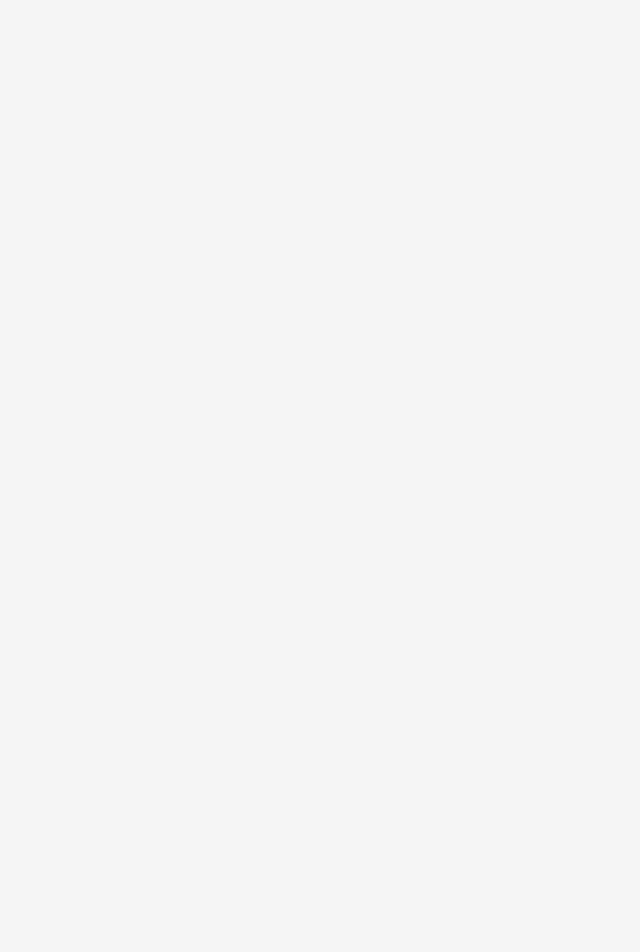
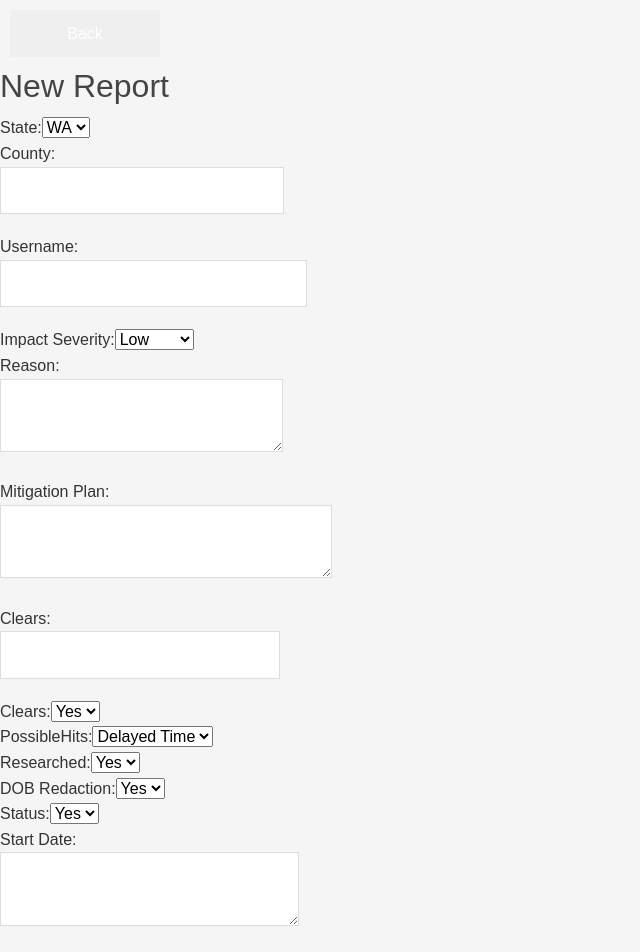
Before and after one commit to ethans2028/Calfus-Project, a React (Create React App) app in the folder client/: page /NewPage in a window 1280 px wide. Before the commit this address had no page. Shown: the top 952 px of the page, without its empty margins (0-640 px from the left). Before the commit the page ends 800 px from the top, so only its background shows below. Built offline with nearby package versions, Linux system fonts and the light colour scheme.

Commit message:
Added NewAnomalyPage and routing

```diff
--- a/client/src/App.jsx
+++ b/client/src/App.jsx
@@ -1,13 +1,12 @@
 import React from 'react';
 import {BrowserRouter as Router, Routes, Route} from "react-router-dom"
-import { Link } from 'react-router-dom';
 import AnomalyDetailPage from './routes/AnomalyDetailPage';
 import Login from './routes/Login';
-import NewAnomalyPage from './routes/NewAnomalyPage';
 import Cic from './routes/cic';
 import AuditPage from './routes/AuditPage';
 import EditPage from './routes/EditPage';
 import { AnomalyContextProvider } from './context/AnomalyContext';
+import NewPage from './routes/NewAnomalyPage'; // adjust the path as needed
 
 const App = () => {
   return (
@@ -18,8 +17,7 @@ const App = () => {
             <Route exact path="/" element={<Login/>}/>
             <Route exact path="/cic" element={<Cic/>}/>
             <Route exact path="/AnomalyDetailPage" element={<AnomalyDetailPage/>}/>
-            <Route exact path="/NewAnomalyPage" element={<NewAnomalyPage/>}/>
-            <Route exact path="/anomalies/:id/new" element={<NewAnomalyPage/>}/>
+            <Route exact path="/NewPage" element={<NewPage/>}/>
             <Route exact path="/anomalies/:id" element={<AnomalyDetailPage/>}/>
             <Route exact path="/anomalies/:id/changes" element={<AuditPage/>}/>
             <Route exact path="/anomalies/:id/edit" element={<EditPage/>}/>
--- a/client/src/routes/NewAnomalyPage.jsx
+++ b/client/src/routes/NewAnomalyPage.jsx
@@ -1,9 +1,185 @@
-import React from 'react'
+import React, { useEffect, useState } from 'react';
+import { BrowserRouter as Router, Routes, Route, Link, Navigate } from 'react-router-dom';
+import sampleData from '../sampleData.json';
+import '../global.css'; // Import the global CSS file
 
-const NewAnomalyPage = () => {
+const NewPage = () => {
+  const [redirect_home, setRedirect_home] = useState(false);
+  //open text
+  const [reason, setReason] = useState('');
+  const [county, setCounty] = useState('');
+  const [username, setUsername] = useState('');
+  const [extraLinks, setExtraLinks] = useState('');
+  const [mitigationPlan, setMitigationPlan] = useState('');
+  const [startDate, setStartDate] = useState('');
+  const [endDate, setEndDate] = useState('');
+
+
+  //drop down
+  const [state, setState] = useState('');
+  const [impactSeverity, setImpactSeverity] = useState('');
+  const [clears, setClears] = useState('');
+  const [possibleHits, setPossibleHits] = useState('');
+  const [researched, setResearched] = useState('');
+  const [dobRedaction, setDobRedaction] = useState('');
+  const [status, setStatus] = useState('');
+
+  const handleButtonClick_home = () => {
+    // Set redirect to true when the button is clicked
+    setRedirect_home(true);
+  };
+
+  const handleSubmit = () => {
+    // need to do more of submit logic and page switch
+    console.log('Form submitted!');
+  };
+
+  useEffect(() => {
+    document.title = 'Main Title'; // Set the title when the component mounts
+    return () => {
+      document.title = 'Default Title'; // Set the default title when the component unmounts
+    };
+  }, []);
+  if (redirect_home) {
+    return <Navigate to="/cic"/>;
+  }
+
   return (
-    <div>NewAnomalyPage</div>
-  )
-}
+    <div>
+        <button onClick={handleButtonClick_home}  style={{
+          margin: '10px',
+        }}>Back</button>
+      <h2>New Report</h2>
 
-export default NewAnomalyPage
+      <form onSubmit={handleSubmit}>
+
+      <label>
+          State:
+          <select value={state} onChange={(e) => setState(e.target.value)}>
+            <option value="Washington">WA</option>
+            <option value="Oregon">OR</option>
+            {/* Add more */}
+          </select>
+        </label>
+        <br />
+
+
+        <label>
+          County:
+          <input type="text" value={county} onChange={(e) => setCounty(e.target.value)} />
+        </label>
+        <br />
+
+        <label>
+          Username:
+          <input type="text" value={username} onChange={(e) => setUsername(e.target.value)} />
+        </label>
+        <br />
+
+
+
+        <label>
+          Impact Severity:
+          <select value={impactSeverity} onChange={(e) => setImpactSeverity(e.target.value)}>
+            <option value="low">Low</option>
+            <option value="medium">Medium</option>
+            <option value="high">High</option>
+          </select>
+        </label>
+        <br />
+
+
+        <label>
+          Reason:
+          <textarea value={reason} onChange={(e) => setReason(e.target.value)} />
+        </label>
+        <br />
+
+
+        <label>
+          Mitigation Plan:
+          <textarea value={mitigationPlan} onChange={(e) => setMitigationPlan(e.target.value)} />
+        </label>
+        <br />
+
+
+        <label>
+          Clears:
+          <input type="text" value={clears} onChange={(e) => setClears(e.target.value)} />
+        </label>
+        <br />
+
+        <label>
+          Clears:
+          <select value={clears} onChange={(e) => setClears(e.target.value)}>
+            <option value="yes">Yes</option>
+            <option value="no">No</option>
+          </select>
+        </label>
+        <br />
+
+        <label>
+          PossibleHits:
+          <select value={possibleHits} onChange={(e) => setPossibleHits(e.target.value)}>
+            <option value="Delayed Time">Delayed Time</option>
+            <option value="Effects delivery date">Delivery Date</option>
+          </select>
+        </label>
+        <br />
+
+
+        <label>
+          Researched:
+          <select value={researched} onChange={(e) => setResearched(e.target.value)}>
+            <option value="yes">Yes</option>
+            <option value="no">No</option>
+          </select>
+        </label>
+        <br />
+
+
+        <label>
+          DOB Redaction:
+          <select value={dobRedaction} onChange={(e) => setDobRedaction(e.target.value)}>
+            <option value="yes">Yes</option>
+            <option value="no">No</option>
+          </select>
+        </label>
+        <br />
+
+
+        <label>
+          Status:
+          <select value={status} onChange={(e) => setStatus(e.target.value)}>
+            <option value="yes">Yes</option>
+            <option value="no">No</option>
+          </select>
+        </label>
+        <br />
+
+        <label>
+          Start Date:
+          <textarea value={startDate} onChange={(e) => setStartDate(e.target.value)} />
+        </label>
+        <br />
+
+
+        <label>
+          End Date:
+          <textarea value={endDate} onChange={(e) => setEndDate(e.target.value)} />
+        </label>
+        <br />
+
+        <label>
+          Extra Links:
+          <input type="text" value={extraLinks} onChange={(e) => setExtraLinks(e.target.value)} />
+        </label>
+        <br />
+
+        <button type="submit">Create</button>
+      </form>
+    </div>
+  );
+};
+
+export default NewPage;
--- a/client/src/routes/cic.jsx
+++ b/client/src/routes/cic.jsx
@@ -1,8 +1,5 @@
 import React, { useEffect, useState } from 'react';
 import { BrowserRouter as Router, Routes, Route, Link } from 'react-router-dom';
-import AnomalyDetailPage from './cic';
-import UpdatePage from './NewAnomalyPage';
-import Home from './Login';
 import sampleData from '../sampleData.json';
 import '../global.css'; // Import the global CSS file
 
@@ -35,7 +32,7 @@ const ActiveItemsPage = () => {
         <h1>Current Impacted Counties</h1>
         <div style={{ display: 'flex', flexDirection: 'row', justifyItems: 'center'}}>
           <input type="text" placeholder="Search by county name or zip" onChange={handleSearch} style={{ marginRight: '5px' }}/>
-          <Link to="/NewAnomalyPage" className="button"> + New Entry</Link>
+          <Link to="/NewPage" className="button"> + New Entry</Link>
         </div>
         <div className="horizontal-div" style={{ backgroundColor: "white"}}>
           <div className="county-name" style={{ fontWeight: 'bold' }}>County Name</div>
```
